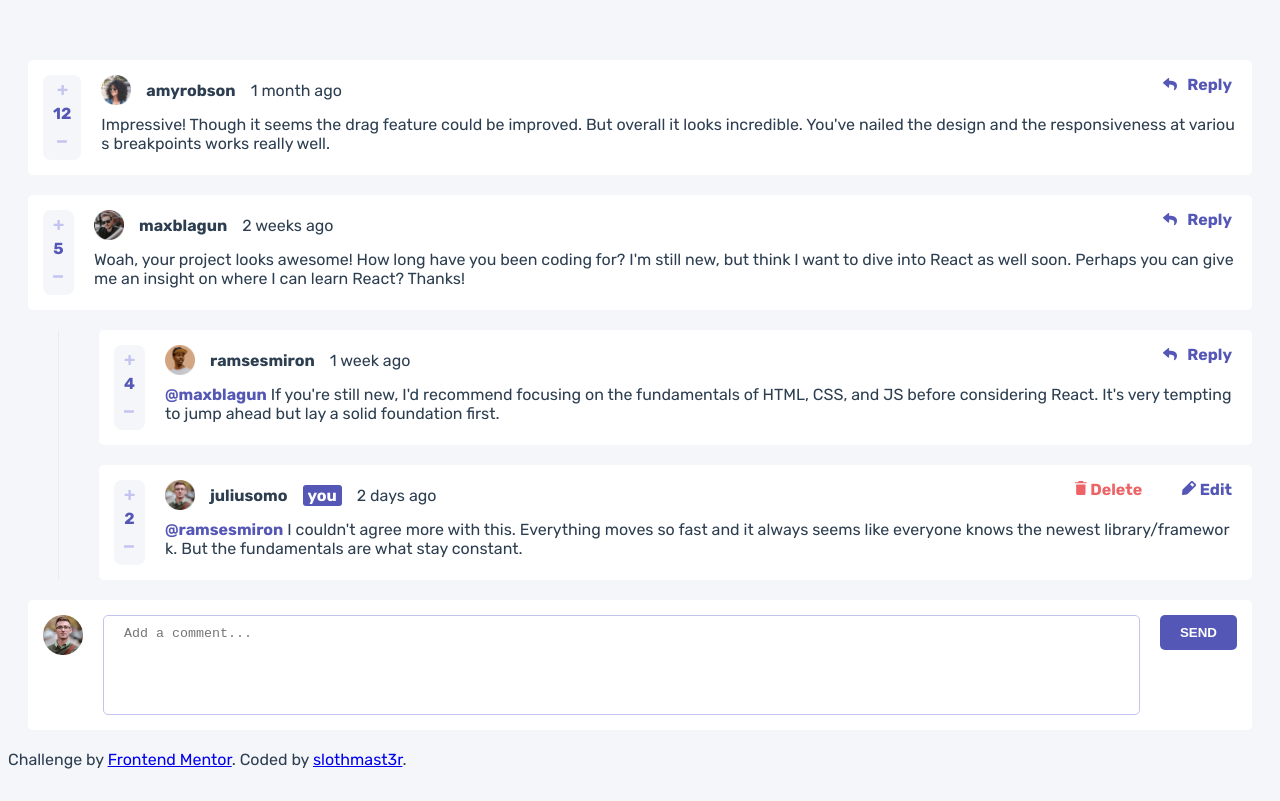
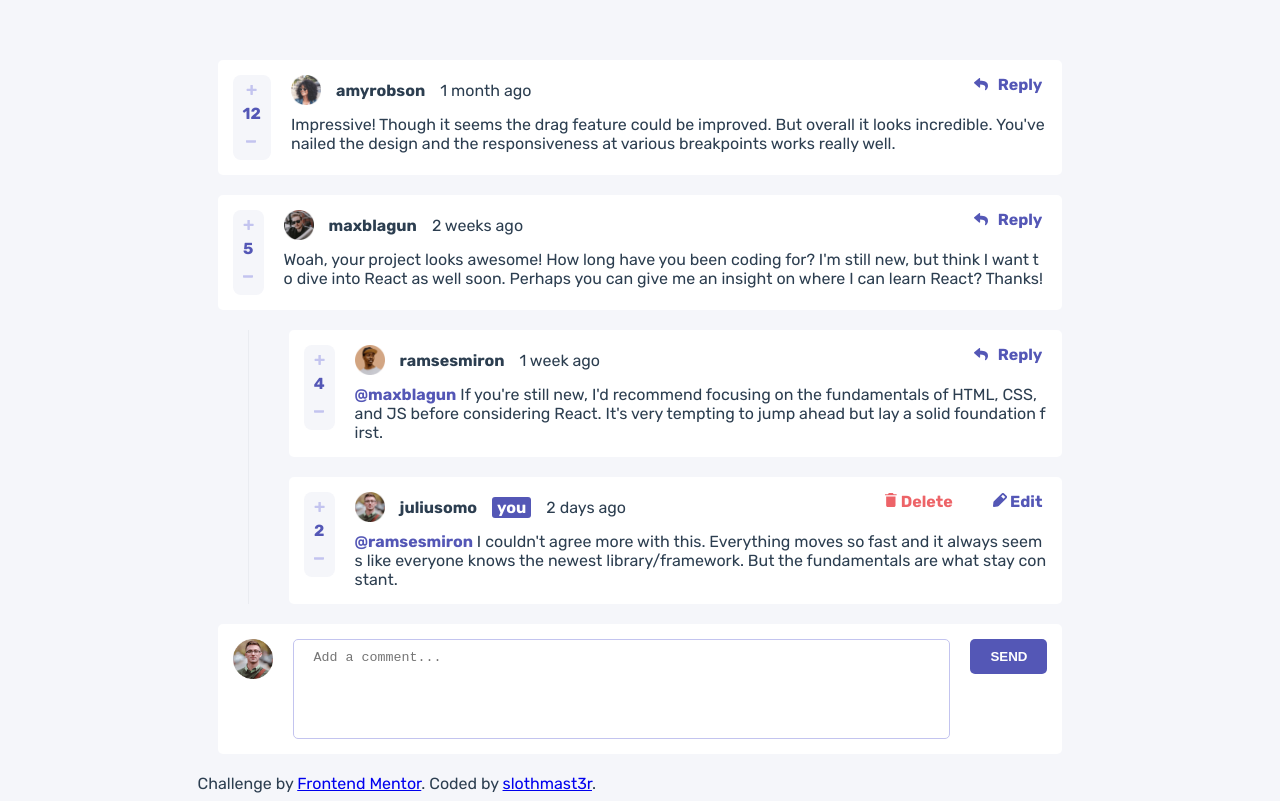
Before and after one commit to slothmast3r/interactive-comment-section, a Vue app: page / in a window 1280 px wide. Built offline with nearby package versions, Linux system fonts and the light colour scheme.

Commit message:
some margins

```diff
--- a/src/App.vue
+++ b/src/App.vue
@@ -1,5 +1,5 @@
 <template>
-  <div>
+  <div class="app">
     <div class="attribution">
       <comment
         v-for="el in $store.state.comments"
@@ -73,5 +73,8 @@ body{
   color: #2c3e50;
   margin-top: 60px;
   font-size: 16px;
+  align-items: center;
+  margin-left: 15%;
+  margin-right: 15%;
 }
 </style>
```
